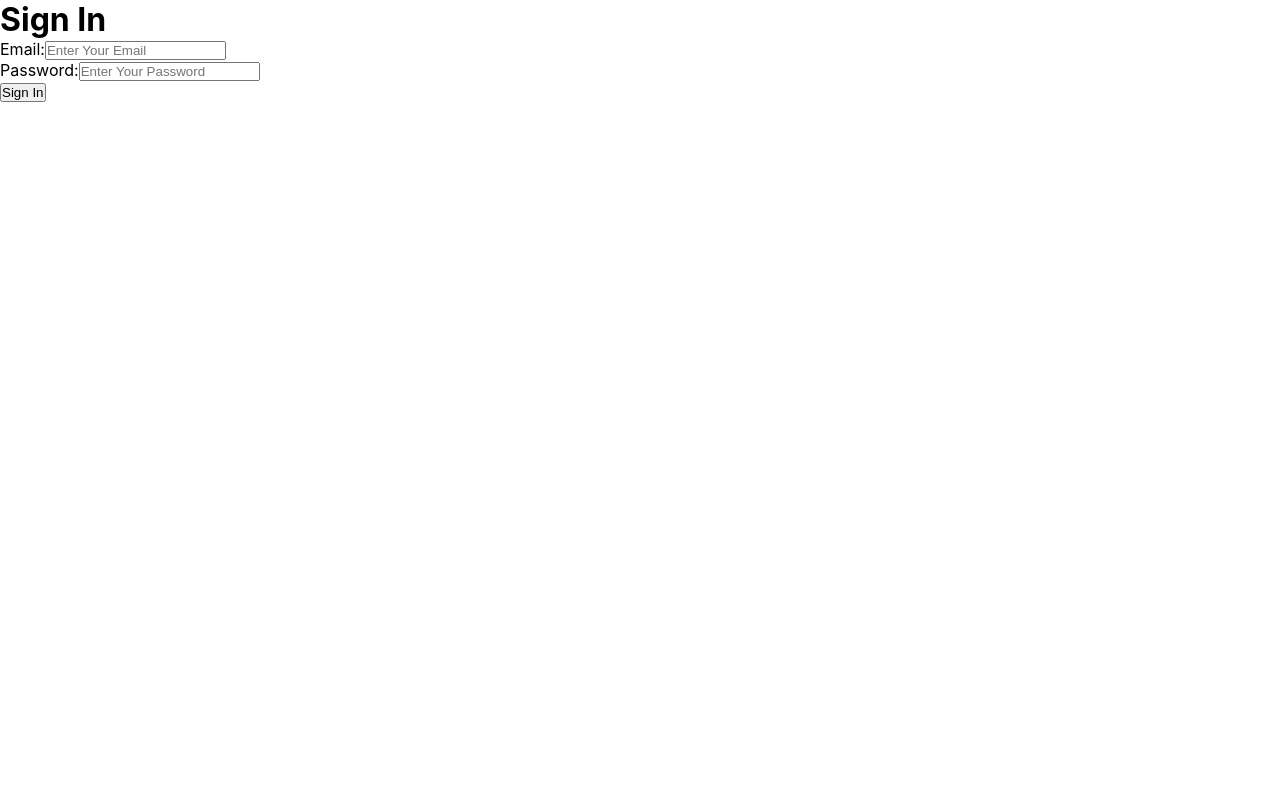
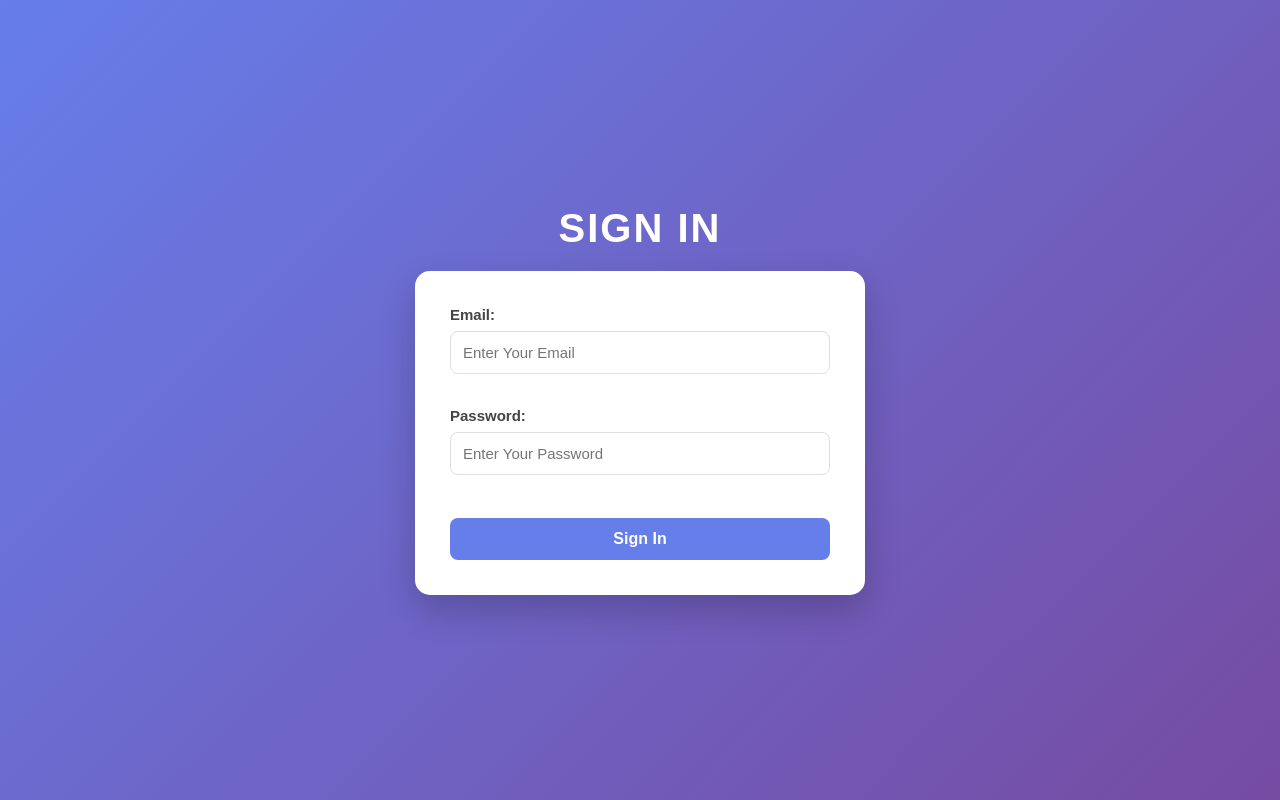
Before and after one commit to MuhammadHamza786-web/firebase-project, a React (Create React App) app: page /Sigin in a window 1280 px wide. Built offline with nearby package versions, Linux system fonts and the light colour scheme.

Commit message:
Add code

```diff
--- a/src/App.css
+++ b/src/App.css
@@ -1,84 +1,107 @@
-*{
-    margin: 0;
-    padding: 0;
-    box-sizing: border-box;
+/* Background */
+body {
+  margin: 0;
+  padding: 0;
+  font-family: Arial, Helvetica, sans-serif;
+  background: linear-gradient(135deg, #667eea, #764ba2);
 }
 
-/* Header */
-
-.navbar{
-    width: 100%;
-    height: 80px;
-    background: #1f2937;
-    display: flex;
-    align-items: center;
-    justify-content: space-between;
-    padding: 0 50px;
-    box-shadow: 0 2px 10px rgba(0,0,0,0.2);
+/* Sign In & Sign Up Container */
+.signin,
+.signup {
+  min-height: 100vh;
+  display: flex;
+  flex-direction: column;
+  justify-content: center;
+  align-items: center;
 }
 
-.logo-space{
-    width: 150px;
+/* Heading */
+.signin::before {
+  content: "SIGN IN";
+  color: white;
+  font-size: 40px;
+  font-weight: bold;
+  margin-bottom: 20px;
+  letter-spacing: 2px;
 }
 
-.nav-links{
-    display: flex;
-    gap: 35px;
+.signup::before {
+  content: "SIGN UP";
+  color: white;
+  font-size: 40px;
+  font-weight: bold;
+  margin-bottom: 20px;
+  letter-spacing: 2px;
 }
 
-.nav-links a{
-    text-decoration: none;
-    color: #f8fafc;
-    font-size: 18px;
-    font-weight: 600;
-    transition: 0.3s;
+/* Form Card */
+.signin form,
+.signup form {
+  width: 380px;
+  background: #fff;
+  padding: 35px;
+  border-radius: 15px;
+  box-shadow: 0 15px 35px rgba(0, 0, 0, 0.2);
 }
 
-.nav-links a:hover{
-    color: #60a5fa;
+/* Labels */
+.signin label,
+.signup label {
+  display: block;
+  font-size: 15px;
+  font-weight: 600;
+  color: #444;
+  margin-bottom: 15px;
 }
 
-.auth-buttons{
-    display: flex;
-    gap: 12px;
+/* Inputs */
+.signin input,
+.signup input {
+  width: 100%;
+  padding: 12px;
+  margin-top: 8px;
+  border: 1px solid #ddd;
+  border-radius: 8px;
+  box-sizing: border-box;
+  outline: none;
+  font-size: 15px;
+  transition: 0.3s;
 }
 
-.btn-login,
-.btn-signup{
-    text-decoration: none;
-    padding: 10px 22px;
-    border-radius: 8px;
-    font-weight: 600;
-    transition: 0.3s;
+.signin input:focus,
+.signup input:focus {
+  border-color: #667eea;
+  box-shadow: 0 0 8px rgba(102, 126, 234, 0.4);
 }
 
-.btn-login{
-    background: transparent;
-    border: 2px solid #60a5fa;
-    color: white;
+/* Buttons */
+.signin button,
+.signup button {
+  width: 100%;
+  padding: 12px;
+  margin-top: 10px;
+  border: none;
+  border-radius: 8px;
+  background: #667eea;
+  color: white;
+  font-size: 16px;
+  font-weight: bold;
+  cursor: pointer;
+  transition: 0.3s;
 }
 
-.btn-login:hover{
-    background: #60a5fa;
+.signin button:hover,
+.signup button:hover {
+  background: #5563d6;
+  transform: translateY(-2px);
 }
 
-.btn-signup{
-    background: #60a5fa;
-    color: white;
+/* Responsive */
+@media (max-width: 480px) {
+  .signin form,
+  .signup form {
+    width: 90%;
+    padding: 25px;
+  }
 }
-
-.btn-signup:hover{
-    transform: translateY(-2px);
-
-}
-
-.login{
-    display: flex;
-    justify-content: center;
-
-
-}
-.sigin{
-    display: flex;
-    justify-content: center;
-}
--- a/src/pages/Sigin.jsx
+++ b/src/pages/Sigin.jsx
@@ -24,7 +24,6 @@ const Sigin = () => {
   return (
     <div className='signin'>
 
-      <h1>Sign In</h1>
       <form onSubmit={SigninUser}>
         <label htmlFor="">
           Email:{""}
--- a/src/pages/Signup.jsx
+++ b/src/pages/Signup.jsx
@@ -20,9 +20,8 @@ console.log("error" , error)
 }
 
   return (
-    <div sign>
+    <div className='signup'>
 
-    <h1>Sign Up</h1>
     <form onSubmit={SignupUser}>
      <label>
       Email:
--- a/src/pages/dashboard.jsx
+++ b/src/pages/dashboard.jsx
@@ -1,13 +1,14 @@
 import React from 'react'
-import { Link } from 'react-router'
+import { Link } from 'react-router-dom'
 
 const dashboard = () => {
   return (
 
     <div>dashboard
-
-    <Link to={<Sigin/>}>Go to Sigin page</Link>
-    <Link to={<Signup/>}>Go to Sig page</Link>
+<br />
+    <Link to={"/Sigin"}>Go to Sigin page</Link>
+    <br />
+    <Link to={"/Signup"}>Go to Signup page</Link>
 
     </div>
   )
```
